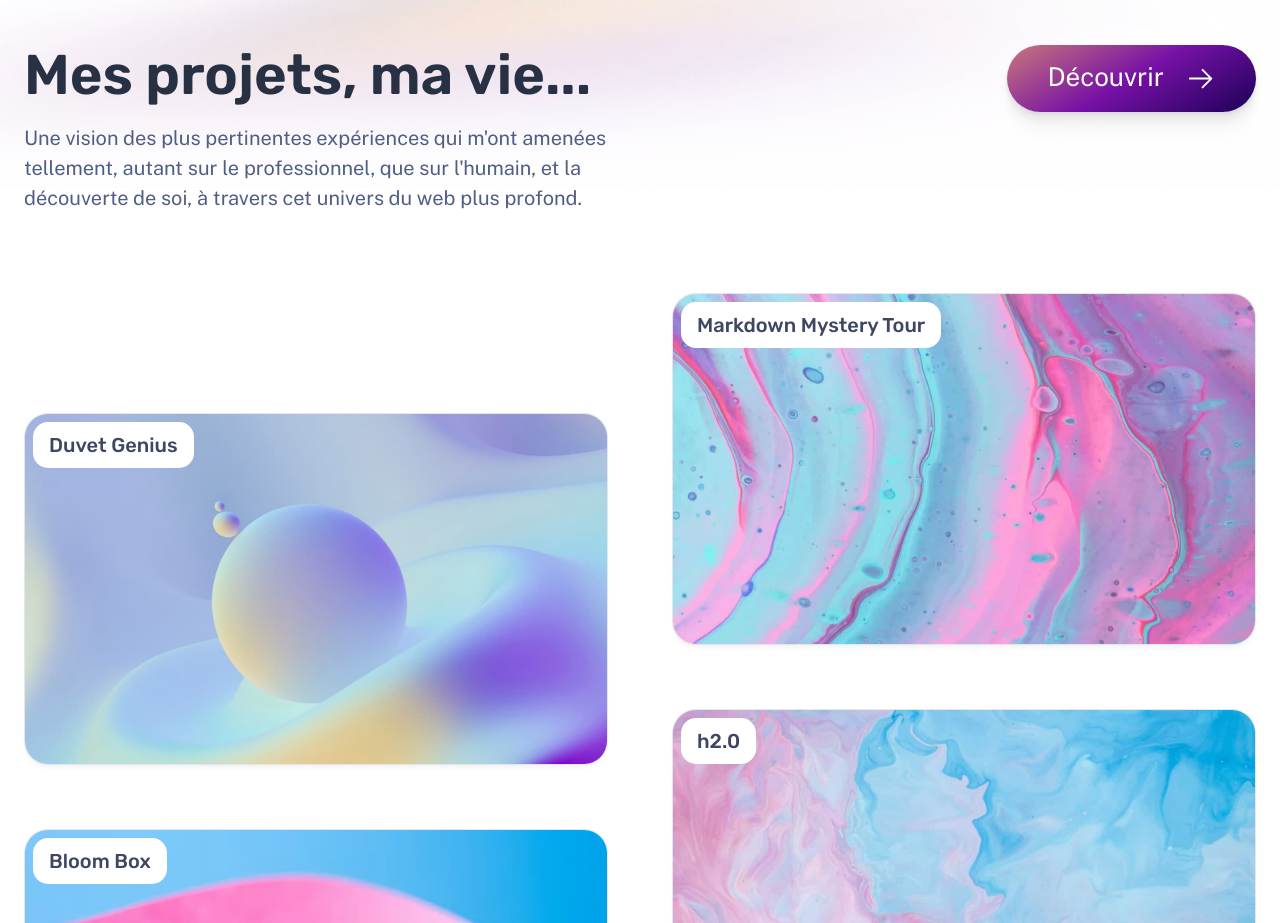
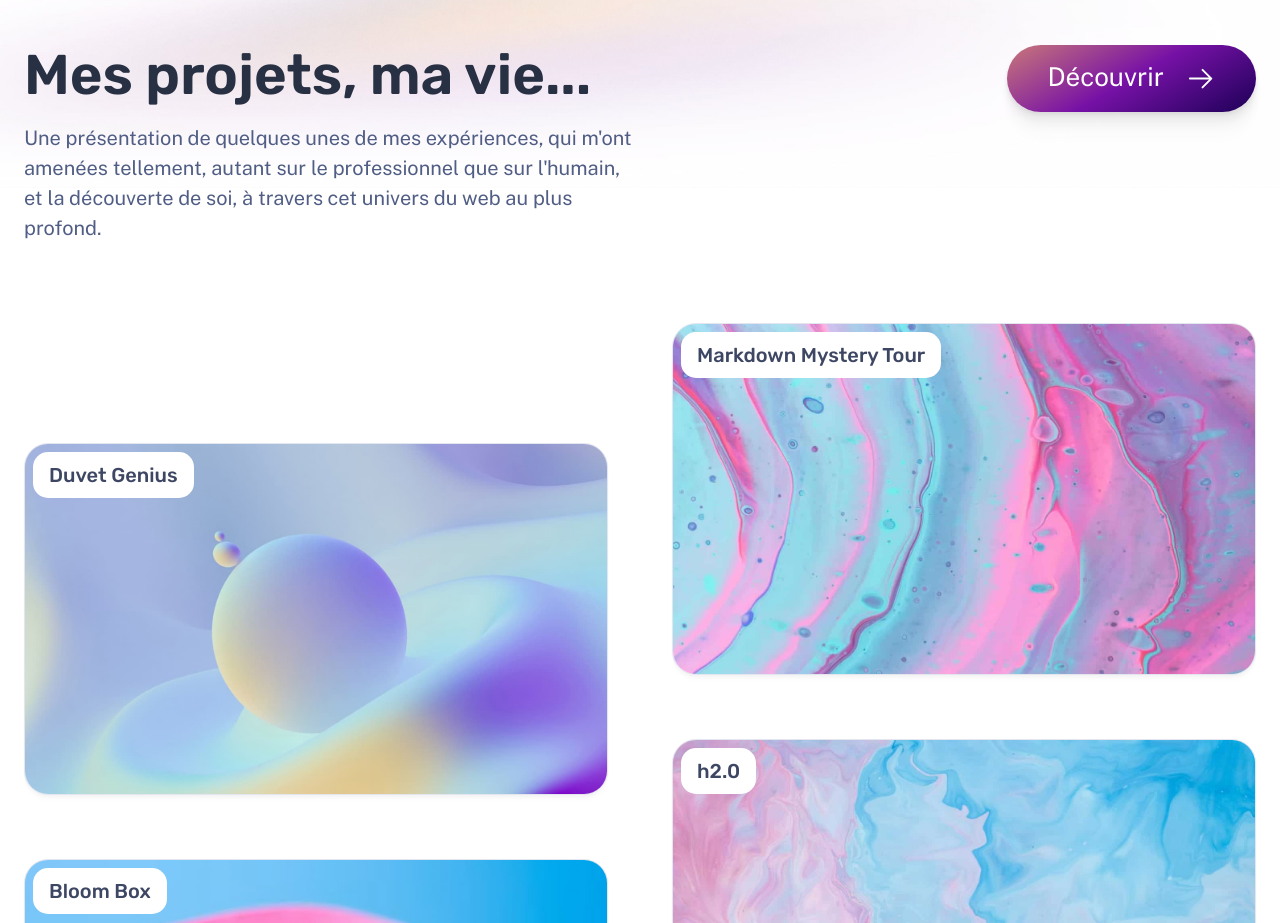
Before and after one commit to MuratFlorent/my-portfolio, an Astro site: page / in a window 1280 px wide. Shown: the part 1180-2103 px from the top of the page. Built offline with nearby package versions, Linux system fonts and the light colour scheme; Astro itself is replaced by a stand-in of ours.

Commit message:
update my project intro

```diff
--- a/src/pages/index.astro
+++ b/src/pages/index.astro
@@ -56,7 +56,7 @@ const projects = (await getCollection('work'))
 			<section class="section with-background with-cta">
 				<header class="section-header stack gap-2 lg:gap-4">
 					<h3>Mes projets, ma vie...</h3>
-					<p>Une vision des plus pertinentes expériences qui m'ont amenées tellement, autant sur le professionnel, que sur l'humain, et la découverte de soi, à travers cet univers du web plus profond.</p>
+					<p>Une présentation de quelques unes de mes expériences, qui m'ont amenées tellement, autant sur le professionnel que sur l'humain, et la découverte de soi, à travers cet univers du web au plus profond.</p>
 				</header>
 
 				<div class="gallery">
```
